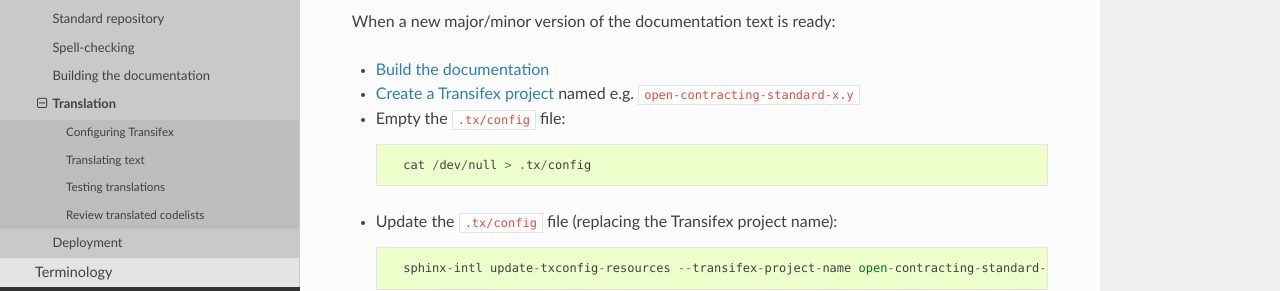
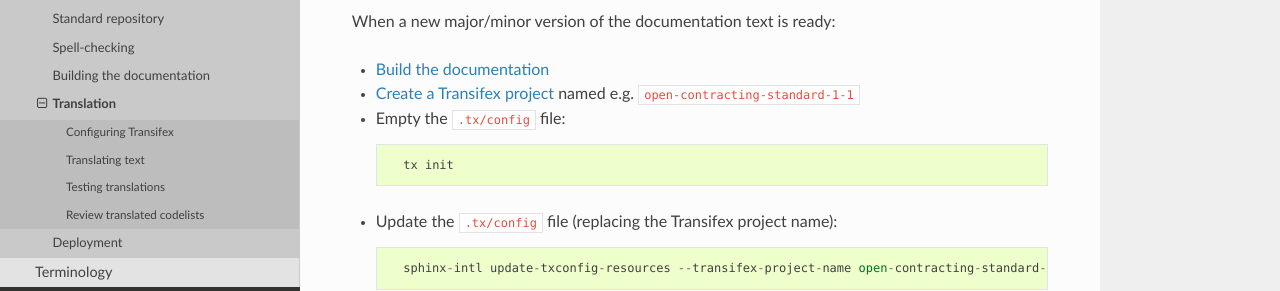
Before and after one commit to open-contracting/standard-development-handbook, a Sphinx documentation site: the page built from docs/standard/technical/translation.md, in a window 1280 px wide and 900 px high. Shown: the part 394-685 px from the top of the window. Built offline with Sphinx 7.4.7 and the Read the Docs theme 2.0.0, drawn with Linux system fonts in a browser that asks for light colours.

Commit message:
Fix the command to empty .tx/config

```diff
--- a/docs/standard/technical/translation.md
+++ b/docs/standard/technical/translation.md
@@ -13,14 +13,14 @@ sphinx-intl create-transifexrc --transifex-username USERNAME --transifex-passwor
 When a new major/minor version of the documentation text is ready:
 
 * [Build the documentation](build)
-* [Create a Transifex project](https://www.transifex.com/OpenDataServices/) named e.g. `open-contracting-standard-x.y`
+* [Create a Transifex project](https://www.transifex.com/OpenDataServices/) named e.g. `open-contracting-standard-1-1`
 * Empty the `.tx/config` file:
 
-        cat /dev/null > .tx/config
+        tx init
 
 * Update the `.tx/config` file (replacing the Transifex project name):
 
-        sphinx-intl update-txconfig-resources --transifex-project-name open-contracting-standard-x.y --pot-dir build/locale --locale-dir standard/docs/locale
+        sphinx-intl update-txconfig-resources --transifex-project-name open-contracting-standard-1-1 --pot-dir build/locale --locale-dir standard/docs/locale
 
 The last step must also be run whenever documentation pages are renamed, added or removed.
 
```
